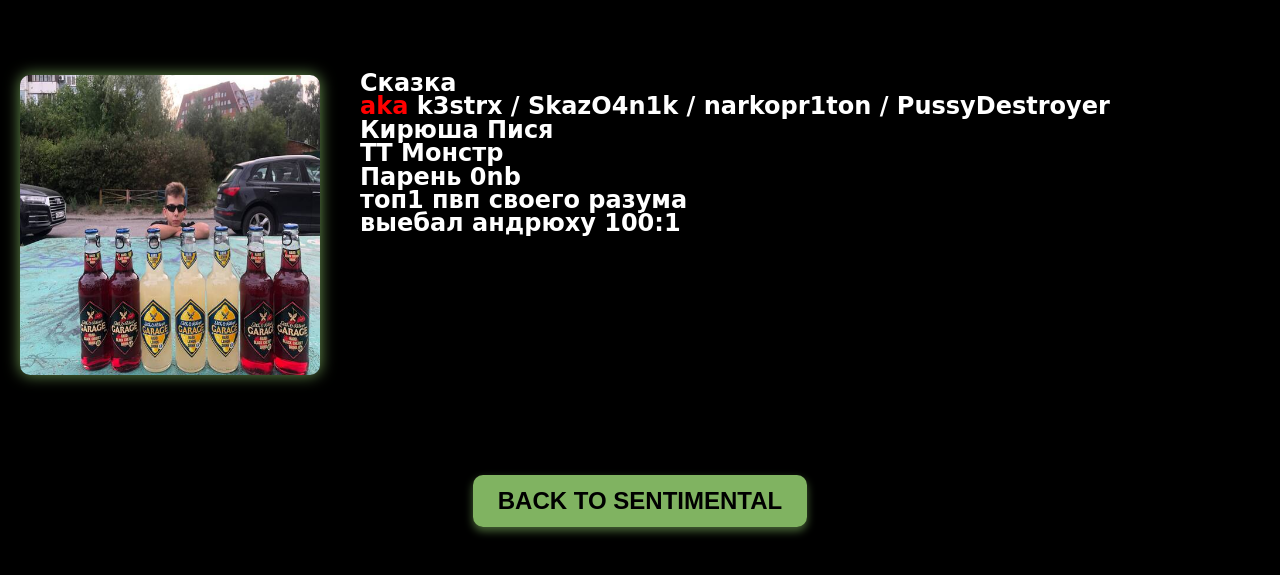
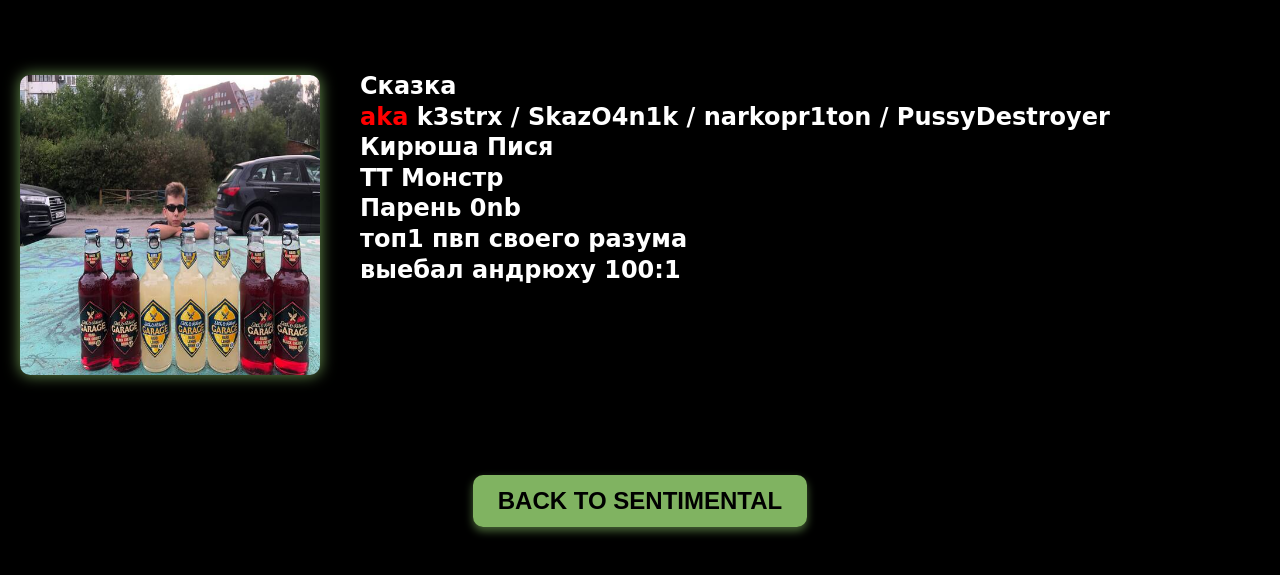
Before and after one commit to shahyaau1/Sentimental, a plain HTML site: page Сказка/Сказка.html in a window 1280 px wide. Shown: the part 79-654 px from the top of the page. Drawn offline with Linux system fonts and the light colour scheme.

Commit message:
Update Сказка.css

```diff
--- a/Сказка/Сказка.css
+++ b/Сказка/Сказка.css
@@ -59,7 +59,7 @@ body {
   /* Текст */
   .text {
     font-size: 25px;
-    line-height: 0.6;
+    line-height: 0.9;
     white-space: nowrap;
     width: 100%;
     overflow: visible; /* Изменил с hidden на visible чтобы весь текст был виден */
```
